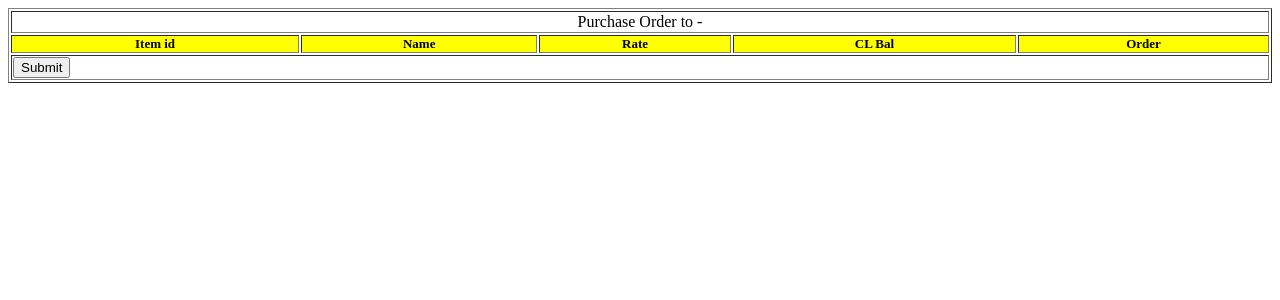
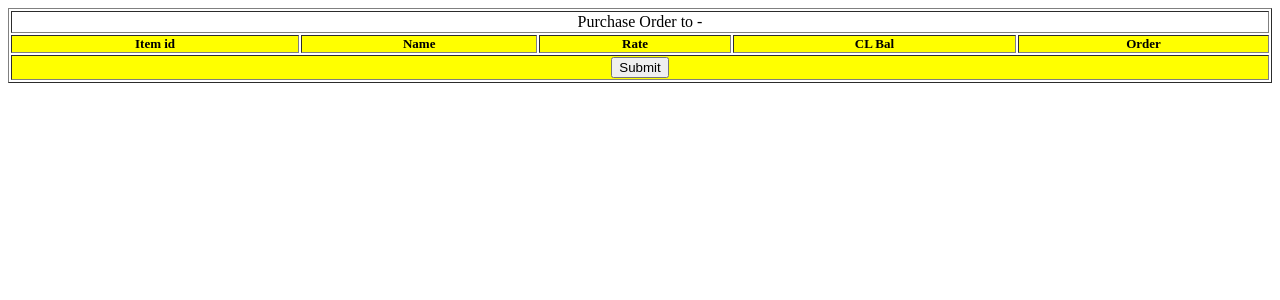
Before and after one commit to SwAtm/bs2223, a CodeIgniter app: the page made by application/views/po_details/add.php in a window 1280 px wide. Shown: the top 300 px of the page. Run offline with CodeIgniter, Linux system fonts and the light colour scheme; data that the repository does not hold is empty.

Commit message:
In purchase and sales- handled blank quantity being submitted through form. Purchase order add/edit - made submit sticky. Changed order_by while listing item and inventory tables in sales and purchase.

```diff
--- a/application/models/Inventory_model.php
+++ b/application/models/Inventory_model.php
@@ -29,7 +29,7 @@ class Inventory_model extends CI_Model{
 		$sql = $this->db->from('inventory');
 		$sql = $this->db->join('item','item.id = inventory.item_id');
 		$sql = $this->db->where('location_id',$this->session->loc_id);
-		$sql = $this->db->order_by('item_id ASC, myprice ASC, id ASC');
+		$sql = $this->db->order_by('title ASC, myprice ASC, id ASC');
 		$sql=$this->db->get();
 		if ($sql and $sql->num_rows()>0):
 			return $sql->result_array();
--- a/application/models/Item_model.php
+++ b/application/models/Item_model.php
@@ -9,6 +9,7 @@ class Item_model extends CI_Model{
 	//called by Trns_details/purch_add_details, Trns_details/edit_purchase_add
 	$sql=$this->db->select('*');
 	$sql=$this->db->from('item');
+	$sql = $this->db->order_by('title ASC');
 	$sql=$this->db->get();
 	return $sql->result_array();
 	}
--- a/application/views/po_details/add.php
+++ b/application/views/po_details/add.php
@@ -1,6 +1,5 @@
 <html>
 <style>
-
 th {
 	background-color: yellow;
 	position: sticky;
@@ -9,10 +8,20 @@ th {
     height: 10px;
     font-size: small;
 }
+
+tfoot {
+	background-color: yellow;
+	position: sticky;
+    bottom: 0px;
+    height: 25px;
+
+}
+
 </style>
 
 
-<div class="header" id="myHeader">
+
+<div>
 <?php
 //print_r($id);
 //echo "<br>";
@@ -22,12 +31,7 @@ echo "<form method = POST action = ".site_url('po_details/add').">";
 echo "<table align = center border=1 width = 100%>";
 echo "<tr><td colspan = 5 align = center>Purchase Order to ".$party['name']." - ".$party['city']."</td></tr>";
 echo "<th>Item id</th><th>Name</th><th>Rate</th><th>CL Bal</th><th>Order</th>";
-?>
-</div>
-<div class="content">
-<?php
 $i=0;
-
 foreach ($items as $item):
 $rate=$item['myprice']+($item['myprice']*$item['gstrate']/100);
 echo "<tr><td>$item[id]</td><td>$item[title]</td><td>$rate</td><td>$item[clbal]</td><td><input type = number name = podet[$i][quantity]></td></tr>";
@@ -36,8 +40,13 @@ echo "<input type = hidden name = podet[$i][rate] value = $rate>";
 $i++;
 endforeach;
 echo "<input type = hidden name = id value =$id>";
-echo "<tr><td colspan = 5><input type = submit name = submit value = Submit></td></tr></table>";
+?>
+<tfoot>
+<?php
+echo "<tr><td colspan = 5 align = center><input type = submit name = submit value = Submit></td></tr></table>";
+//echo "<tr><td align = right><input type = submit name = submit value = Submit></td></tr></table>";
 echo "</form>";
 ?>
+</tfoot>
 </div>
 </html>
--- a/application/views/trns_details/purch_add_details.php
+++ b/application/views/trns_details/purch_add_details.php
@@ -74,7 +74,7 @@ foreach ($item as $key => $value) {
 ?>
 </datalist>
 </td><td><input type = number size = 15 maxlength = "11" name = rate required step = 0.01 placeholder = 0.00 id = rate></td>
-<td><input type = number size = 15 name = quantity value = 1></td>
+<td><input type = number size = 15 name = quantity required value = 1></td>
 <td><input type = number size = 15 name = discount step = 0.01 placeholder = 0.00></td>
 <td><input type = number size = 15 name = cash_disc step = 0.01 placeholder = 0.00></td>
 <td><input type = text size = 4 maxlenght = "4" name = hsn required oninput="this.value=this.value.replace(/[^0-9]/g,'');"></td>
--- a/application/views/trns_details/sales_add_details.php
+++ b/application/views/trns_details/sales_add_details.php
@@ -75,7 +75,7 @@ echo "</select>";
 
 */
 ?>
-<td><input type = number size = 15 name = quantity value = 1 min="1"></td>
+<td><input type = number size = 15 name = quantity required value = 1 min="1"></td>
 <td><input type = number size = 15 name = discount step = 0.01 placeholder = 0.00></td>
 <td><input type = number size = 15 name = cash_disc step = 0.01 placeholder = 0.00></td>
 <input type = hidden id = hsn>
```
Also changed, not shown: application/controllers/Trns_details.php (+4 -4 lines), application/views/po_details/edit.php (+13 -1 lines).
